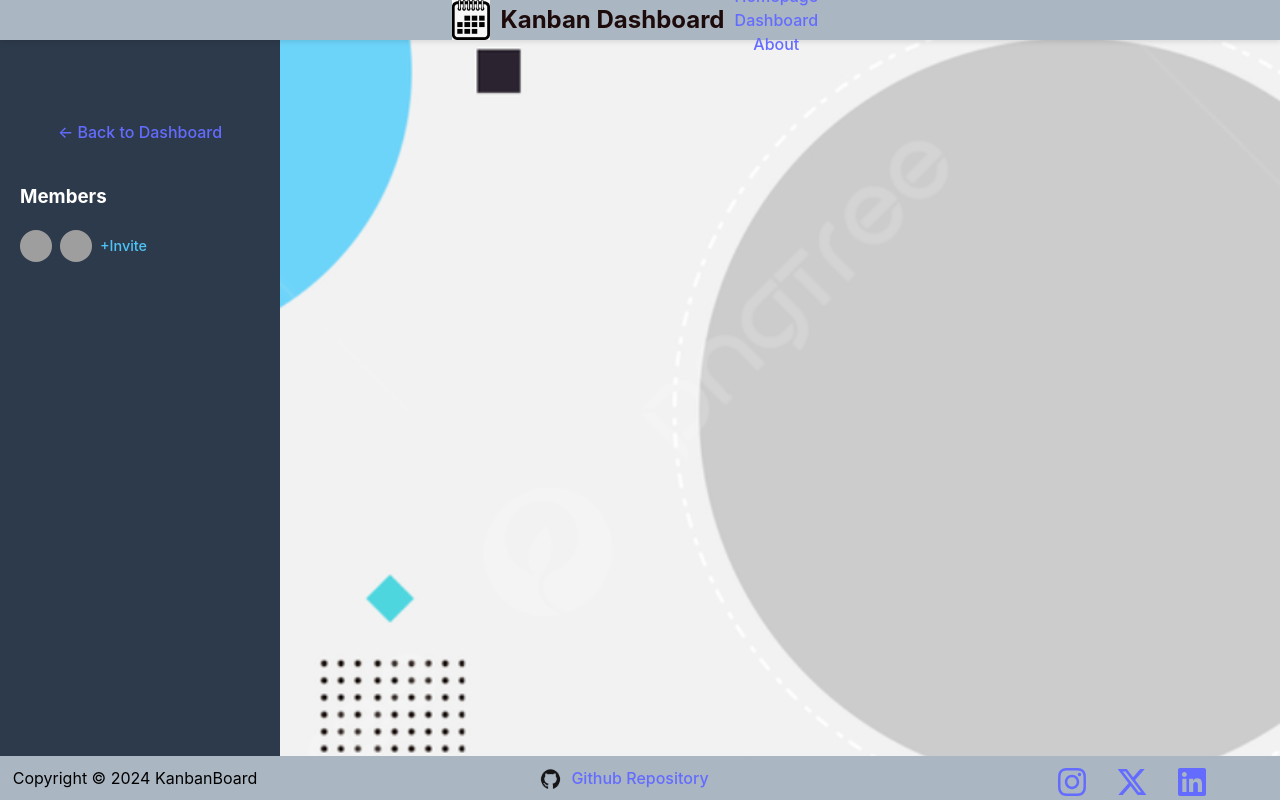
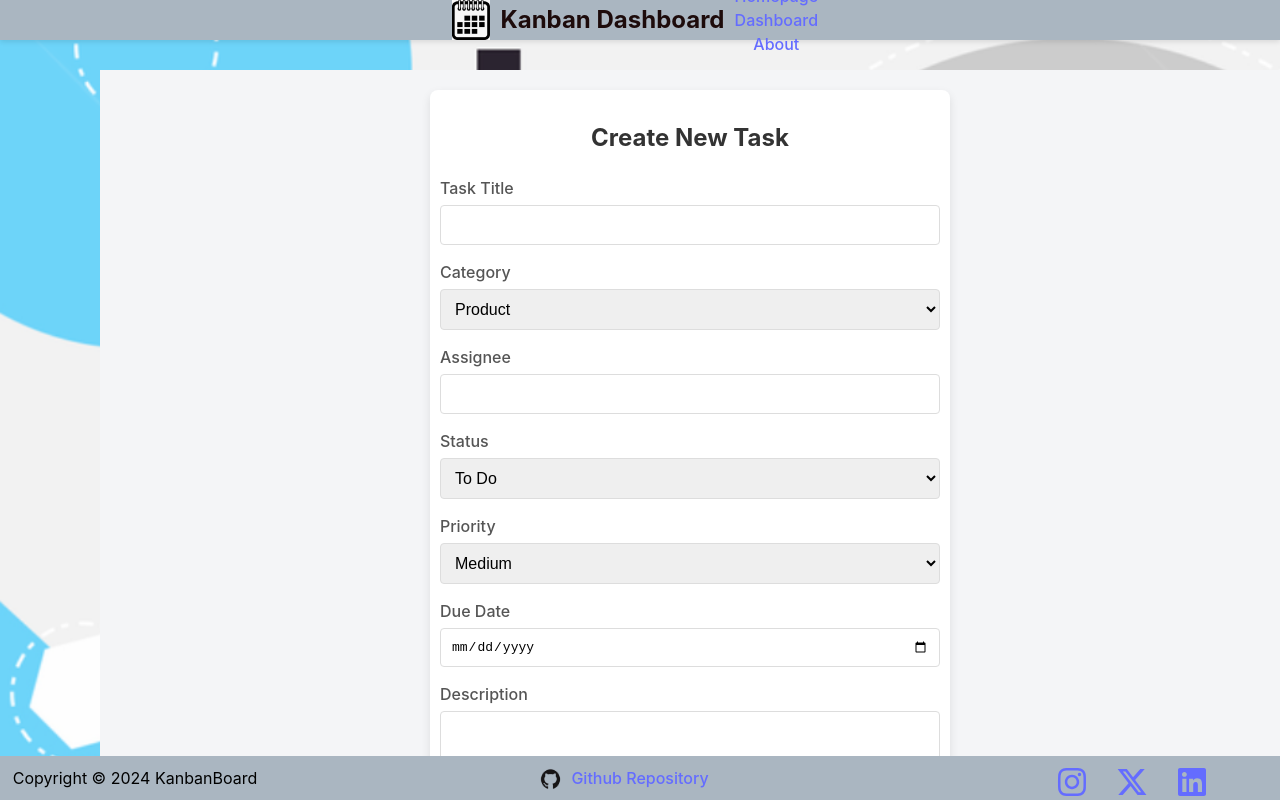
Before and after one commit to priya337/React-App-Project, a React (Vite) app in the folder vite-project/: page /create-task in a window 1280 px wide. Built offline with nearby package versions, Linux system fonts and the light colour scheme; grey boxes are pictures that could not be loaded.

Commit message:
Modified Sidebar, TaskDetail, CreateTask components and its styling, Modified App.jsx

```diff
--- a/vite-project/src/App.jsx
+++ b/vite-project/src/App.jsx
@@ -1,26 +1,50 @@
 // App.jsx
-import React, { useState } from "react";
-import { Routes, Route } from "react-router-dom";
-import KanbanListData from "../kanban.json";
-import Kanban from "./Kanban.jsx";
-import Navbar from "./components/Navbar.jsx";
-import Homepage from "./Homepage.jsx";
-import About from "./About.jsx";
-import CreateTask from "./CreateTask";
+import React, { useState, useEffect } from "react";
+import { Routes, Route, useNavigate } from "react-router-dom";
+import Kanban from "./Kanban";
+import TaskDetails from "./TaskDetails";
+import Navbar from "./components/Navbar";
+import Footer from "./Footer";
 import Sidebar from "./Sidebar";
-import TaskDetails from "./TaskDetails"; // Import TaskDetails component
+import Homepage from "./Homepage"
+import About from "./About"
+import CreateTask from "./CreateTask"
 import "./App.css";
-import Footer from "./Footer.jsx";
+import KanbanListData from "../kanban.json"; // Make sure this path is correct
 import { NotFound } from "./components/NotFound.jsx";
 
 const App = () => {
-  const [kanbanList, setKanbanList] = useState(KanbanListData);
+  const navigate = useNavigate();
+
+  // Fetch initial data from localStorage or fallback to JSON data
+  const getInitialKanbanList = () => {
+    const savedTasks = localStorage.getItem("kanbanList");
+    return savedTasks ? JSON.parse(savedTasks) : KanbanListData;
+  };
+
+  const [kanbanList, setKanbanList] = useState(getInitialKanbanList);
   const [filters, setFilters] = useState({
     Product: true,
     Desktop: true,
     Mobile: true,
   });
 
+  useEffect(() => {
+    localStorage.setItem("kanbanList", JSON.stringify(kanbanList));
+  }, [kanbanList]);
+
+  // Adding a new task and navigating to Dashboard
+  const handleAddTask = (newTask) => {
+    setKanbanList((prevList) => [...prevList, { ...newTask, id: Date.now() }]);
+    navigate("/dashboard"); // Navigate to Dashboard after adding the task
+  };
+
+  // Deleting a task
+  const handleDeleteTask = (taskId) => {
+    setKanbanList((prevList) => prevList.filter((task) => task.id !== taskId));
+  };
+
+  // Toggling filter options
   const handleFilterChange = (category) => {
     setFilters((prevFilters) => ({
       ...prevFilters,
@@ -28,12 +52,12 @@ const App = () => {
     }));
   };
 
-  const handleAddTask = (newTask) => {
-    setKanbanList((prevList) => [...prevList, newTask]);
-  };
-
-  const handleDeleteTask = (id) => {
-    setKanbanList((prevList) => prevList.filter((task) => task.id !== id));
+  // Resetting to default data
+  const handleReset = () => {
+    localStorage.removeItem("kanbanList");
+    localStorage.removeItem("filters");
+    setKanbanList(KanbanListData);
+    setFilters({ Product: true, Desktop: true, Mobile: true });
   };
 
   return (
@@ -43,6 +67,8 @@ const App = () => {
         <Route path="/" element={<Homepage />} />
         <Route path="/about" element={<About />} />
         <Route path="*" element={<NotFound />} />
+
+        {/* Dashboard Page */}
         <Route
           path="/dashboard"
           element={
@@ -51,33 +77,66 @@ const App = () => {
                 filters={filters}
                 onFilterChange={handleFilterChange}
                 showCreateTaskButton={true}
+                showTaskDetailsLink={true} // Show Task Details link on Dashboard
+                showResetButton={true} // Show Reset button on Dashboard
+                onReset={handleReset}
               />
               <Kanban
+                kanbanList={kanbanList}
                 filters={filters}
-                kanbanList={kanbanList}
-                setKanbanList={setKanbanList}
                 onDeleteTask={handleDeleteTask}
               />
             </div>
           }
         />
+
+        {/* Task Details Page for Viewing All Tasks */}
+        <Route
+          path="/task-details"
+          element={
+            <div className="task-details-container">
+              <Sidebar
+                filters={filters}
+                onFilterChange={handleFilterChange}
+                showBackToDashboard={true}
+                showResetButton={true} // Show Reset button on Task Details page
+                onReset={handleReset}
+              />
+              <TaskDetails
+                kanbanList={kanbanList}
+                filters={filters}
+                onDeleteTask={handleDeleteTask}
+              />
+            </div>
+          }
+        />
+
+        {/* Task Details Page for Viewing a Specific Task */}
+        <Route
+          path="/task-details/:taskTitle" // Updated for dynamic routing
+          element={
+            <div className="task-details-container">
+              <Sidebar
+                showBackToDashboard={true} // Only show "Back to Dashboard" for specific task view
+                showResetButton={false} // Hide Reset button for specific task view
+              />
+              <TaskDetails
+                kanbanList={kanbanList}
+                onDeleteTask={handleDeleteTask}
+                singleTaskView={true} // Pass a prop to indicate single task view
+              />
+            </div>
+          }
+        />
+
+        {/* Create Task Page */}
         <Route
           path="/create-task"
           element={
-            <div className="page-layout">
-              <Sidebar showBackToDashboard={true} />
+            // <div className="page-layout">
+            //   <Sidebar showBackToDashboard={true} />
               <CreateTask onAddTask={handleAddTask} />
-            </div>
-          }
-        />
-        <Route
-          path="/task-details"
-          element={
-            <TaskDetails
-              kanbanList={kanbanList}
-              filters={filters}
-              onFilterChange={handleFilterChange}
-            />
+            // {/* </div> */}
           }
         />
       </Routes>
--- a/vite-project/src/CreateTask.css
+++ b/vite-project/src/CreateTask.css
@@ -1,51 +1,83 @@
 /* CreateTask.css */
 .create-task-container {
-    max-width: 600px;
-    margin: 20px auto;
+  justify-content: center;
+  align-items: center;
+  width:100%;
+  background-color: #f4f5f7; /* Light background */
+  margin-left: 100px;
+  margin-top: 70px;
+  margin-bottom: 10px;
+  /* background-image: url('src/images/background.jpg'); Adjust path if needed */
+  /* background-size: cover;
+  background-position: center;
+  background-repeat: no-repeat; */
+  min-height: 100vh;
+  display: flex;
+  justify-content: center;
+  align-items: flex-start;
   padding: 20px;
-    border-radius: 10px;
-    box-shadow: 0px 4px 10px rgba(0, 0, 0, 0.1);
-    background-color: #ffffff;
+  box-sizing: border-box;
 }
 
-  .create-task-container h2 {
-    text-align: center;
-    color: #2d3a4b;
-    margin-top: 1000px;
+.create-task-form {
+  background-color: #ffffff;
+  padding: 10px 10px;
+  border-radius: 8px;
+  box-shadow: 0px 4px 10px rgba(0, 0, 0, 0.1);
+  max-width: 500px;
+  width: 100%;
+  height: 100%;
+  margin-top: auto;
+  margin-bottom: 100px;
+
 }
 
-  .create-task-container form {
-    display: flex;
-    flex-direction: column;
+.create-task-form h2 {
+  text-align: center;
+  color: #333;
+  margin-bottom: 20px;
+  font-size: 1.5em;
 }
 
-  .create-task-container form div {
-    margin-bottom: 15px;
+.create-task-form label {
+  display: block;
+  font-weight: 500;
+  color: #555;
+  margin-top: 15px;
 }
 
-  .create-task-container label {
-    font-weight: bold;
-    margin-bottom: 5px;
-    color: #333;
+.create-task-form input,
+.create-task-form select,
+.create-task-form textarea {
+  width: 100%;
+  padding: 10px;
+  margin-top: 5px;
+  border: 1px solid #ddd;
+  border-radius: 4px;
+  font-size: 1em;
+  box-sizing: border-box;
 }
 
-  .create-task-container input,
-  .create-task-container select {
-    padding: 8px;
-    border-radius: 5px;
-    border: 1px solid #ccc;
+.create-task-form textarea {
+  resize: vertical;
+  height: 60px;
 }
 
-  .create-task-container button {
+.create-task-form button {
+  display: block;
+  width: 100%;
   padding: 10px;
-    border-radius: 5px;
+  margin-top: 20px;
+  font-size: 0.9em;
+  font-weight: bold;
+  color: #ffffff;
+  background-color: #4a90e2;
   border: none;
-    background-color: #4fc3f7;
-    color: white;
-    font-weight: bold;
+  border-radius: 4px;
   cursor: pointer;
+  transition: background-color 0.3s ease;
 }
 
-  .create-task-container button:hover {
-    background-color: #3ba1c7;
+.create-task-form button:hover {
+  background-color: #357ab7;
 }
--- a/vite-project/src/CreateTask.jsx
+++ b/vite-project/src/CreateTask.jsx
@@ -1,75 +1,92 @@
 // CreateTask.jsx
 import React, { useState } from "react";
 import { useNavigate } from "react-router-dom";
+import "./CreateTask.css";
 
 const CreateTask = ({ onAddTask }) => {
+  const [task, setTask] = useState({
+    title: "",
+    category: "Product",
+    assignee: "",
+    status: "To Do",
+    priority: "Medium",
+    dueDate: "",
+    description: ""
+  });
+
   const navigate = useNavigate();
-  const [title, setTitle] = useState("");
-  const [assignee, setAssignee] = useState("");
-  const [status, setStatus] = useState("To Do");
-  const [priority, setPriority] = useState("Medium");
-  const [dueDate, setDueDate] = useState("");
+
+  const handleChange = (e) => {
+    const { name, value } = e.target;
+    setTask((prevTask) => ({ ...prevTask, [name]: value }));
+  };
 
   const handleSubmit = (e) => {
     e.preventDefault();
-    const newTask = {
-      id: Date.now().toString(),
-      title,
-      assignee,
-      status,
-      priority,
-      dueDate,
-    };
-    onAddTask(newTask);
-    navigate("/dashboard"); // Redirect back to the dashboard after adding the task
+    onAddTask(task);
+    navigate("/dashboard"); // Redirect to Dashboard after adding the task
   };
 
   return (
     <div className="create-task-container">
+      <form className="create-task-form" onSubmit={handleSubmit}>
         <h2>Create New Task</h2>
-      <form onSubmit={handleSubmit}>
-        <div>
-          <label>Title:</label>
+
+        <label>Task Title</label>
         <input
           type="text"
-            value={title}
-            onChange={(e) => setTitle(e.target.value)}
+          name="title"
+          value={task.title}
+          onChange={handleChange}
           required
         />
-        </div>
-        <div>
-          <label>Assignee:</label>
+
+        <label>Category</label>
+        <select name="category" value={task.category} onChange={handleChange}>
+          <option value="Product">Product</option>
+          <option value="Desktop">Desktop</option>
+          <option value="Mobile">Mobile</option>
+        </select>
+
+        <label>Assignee</label>
         <input
           type="text"
-            value={assignee}
-            onChange={(e) => setAssignee(e.target.value)}
+          name="assignee"
+          value={task.assignee}
+          onChange={handleChange}
           required
         />
-        </div>
-        <div>
-          <label>Status:</label>
-          <select value={status} onChange={(e) => setStatus(e.target.value)}>
+
+        <label>Status</label>
+        <select name="status" value={task.status} onChange={handleChange}>
           <option value="To Do">To Do</option>
           <option value="In Progress">In Progress</option>
           <option value="Done">Done</option>
+          <option value="Backlog">Backlog</option>
         </select>
-        </div>
-        <div>
-          <label>Priority:</label>
-          <select value={priority} onChange={(e) => setPriority(e.target.value)}>
+
+        <label>Priority</label>
+        <select name="priority" value={task.priority} onChange={handleChange}>
+          <option value="Low">Low</option>
+          <option value="Medium">Medium</option>
           <option value="High">High</option>
-            <option value="Medium">Medium</option>
-            <option value="Low">Low</option>
         </select>
-        </div>
-        <div>
-          <label>Due Date:</label>
+
+        <label>Due Date</label>
         <input
           type="date"
-            value={dueDate}
-            onChange={(e) => setDueDate(e.target.value)}
+          name="dueDate"
+          value={task.dueDate}
+          onChange={handleChange}
         />
-        </div>
+
+        <label>Description</label>
+        <textarea
+          name="description"
+          value={task.description}
+          onChange={handleChange}
+        ></textarea>
+
         <button type="submit">Add Task</button>
       </form>
     </div>
--- a/vite-project/src/Kanban.jsx
+++ b/vite-project/src/Kanban.jsx
@@ -1,37 +1,25 @@
 // Kanban.jsx
-import React, { useState } from "react";
-import KanbanListData from "../kanban.json";
+import React from "react";
+import { useNavigate } from "react-router-dom";
+import { formatTitleForUrl } from "./utils/utils.js"; // Import the utility function
 import "./kanban.css";
 
-function Kanban({ filters, kanbanList, setKanbanList }) {
-  // Filter tasks based on both status and active filters
+function Kanban({ kanbanList, filters, onDeleteTask }) {
+  const navigate = useNavigate();
+
+  // Function to filter tasks based on their status and active filters
   const filterTasks = (status) =>
-    kanbanList.filter(
-      (task) => task.status === status && filters[task.category]
-    );
+    kanbanList.filter((task) => task.status === status && filters[task.category]);
 
-  // Delete task function with automatic uncheck logic
-  const deleteTask = (id) => {
-    setKanbanList((prevList) => {
-      const updatedList = prevList.filter((task) => task.id !== id);
-
-      // Check if any category now has no tasks left, and uncheck its filter if so
-      const categories = ["Product", "Desktop", "Mobile"];
-      const updatedFilters = { ...filters };
-
-      categories.forEach((category) => {
-        if (!updatedList.some((task) => task.category === category)) {
-          updatedFilters[category] = false;
-        }
-      });
-
-      return updatedList;
-    });
+  // Function to handle navigation to the Task Details page with the task details
+  const handleCardClick = (task) => {
+    const urlTitle = formatTitleForUrl(task.title); // Format title for URL
+    navigate(`/task-details/${urlTitle}`, { state: { task } }); // Navigate with task details in state
   };
 
   return (
     <div className="kanban-board">
-      {["To Do", "In Progress", "Done"].map((status) => {
+      {["To Do", "In Progress", "Done", "Backlog"].map((status) => {
         const filteredTasks = filterTasks(status);
         return (
           <div key={status} className="kanban-column">
@@ -39,18 +27,25 @@ function Kanban({ filters, kanbanList, setKanbanList }) {
             <ul className="kanban-task-list">
               {filteredTasks.length > 0 ? (
                 filteredTasks.map((task) => (
-                  <li key={task.id} className="kanban-item">
+                  <li
+                    key={task.id}
+                    className="kanban-item"
+                    onClick={() => handleCardClick(task)} // Navigate to Task Details on click
+                  >
                     <button
                       className="delete-button"
-                      onClick={() => deleteTask(task.id)}
+                      onClick={(e) => {
+                        e.stopPropagation(); // Prevent card click from triggering on delete
+                        onDeleteTask(task.id);
+                      }}
                     >
                       ✖
                     </button>
                     <h3>{task.title}</h3>
                     <p><strong>Assignee:</strong> {task.assignee}</p>
-                    <p><strong>Status:</strong> {task.status} {task.status === "Done" ? "✅" : ""}</p>
+                    <p><strong>Status:</strong> {task.status}</p>
                     <p><strong>Priority:</strong> {task.priority}</p>
-                    <p><strong>Due:</strong> {task.dueDate}</p>
+                    <p><strong>Due Date:</strong> {task.dueDate}</p>
                   </li>
                 ))
               ) : (
--- a/vite-project/src/Sidebar.css
+++ b/vite-project/src/Sidebar.css
@@ -57,21 +57,84 @@
 }
 
 /* Create Task Button Styling */
-  .create-task-container {
+/* .create-task-container {
   margin-top: 20px;
-  }
+  display: flex;
+  justify-content: center;
+} */
 
 .create-task-button {
   display: block;
   text-align: center;
-    padding: 10px 15px;
-    background-color: #4fc3f7;
-    color: #ffffff;
-    border-radius: 8px;
+  padding: 10px 20px;
+  background-color: #8a2be2; /* Blueviolet */
+  color: whitesmoke;
+  border-radius: 20px; /* Slight rounding */
   text-decoration: none;
   font-size: 1em;
+  font-weight: bold;
+  cursor: pointer;
+  /* transition: background-color 0.3s ease; */
+  /* border: none; */
+  width: 100%;
+  max-width: 100px;
 }
 
-  .create-task-button:hover {
-    background-color: #3a9bd6;
+.reset-button {
+  background-color: blue;
+  color: #ffffff;
+  border: none;
+  padding: 10px 20px;
+  font-size: 1em;
+  border-radius: 20px;
+  cursor: pointer;
+  transition: background-color 0.3s ease;
+  width: 100%;
+  max-width: 200px;
+  margin-left: 10px;
+  margin-top: 20px;
+  font-weight: bold;
 }
+/* Style for the To TaskDetails Page button */
+/* .to-task-details-container {
+margin-top: 10px;
+text-align: center;
+} */
+
+.to-task-details-button {
+display: block;
+text-align: center;
+padding: 10px 20px;
+background-color: #8a2be2; /* Blueviolet */
+color: whitesmoke;
+border-radius: 20px; /* Slight rounding */
+text-decoration: none;
+font-size: 1em;
+font-weight: bold;
+cursor: pointer;
+/* transition: background-color 0.3s ease; */
+/* border: none; */
+width: 150%;
+max-width: 200px;
+margin-top: 20px;
+}
+
+/* .to-task-details-button:hover {
+background-color: #3a8ccb;
+} */
+
+
+/* Sidebar Reset Button Styling
+.reset-container {
+  margin-top: 20px;
+  display: flex;
+  justify-content: center;
+} */
+
+/* .reset-button:hover {
+  background-color: #c9302c;
+} */
+
+/* .create-task-button:hover {
+  background-color: #3a9bd6; /* Hover effect */
+/* }
--- /dev/null
+++ b/vite-project/src/utils/utils.js
@@ -0,0 +1,4 @@
+// utils.js (new file)
+export const formatTitleForUrl = (title) => {
+    return title.toLowerCase().replace(/\s+/g, '-').replace(/[^\w-]+/g, '');
+  };
```
Also changed, not shown: vite-project/src/Sidebar.jsx (+36 -18 lines), vite-project/src/TaskDetails.css (+30 -4 lines), vite-project/src/TaskDetails.jsx (+27 -12 lines), vite-project/src/kanban.css (+6 -3 lines), vite-project/src/utils/localstorage.js (added, +12 -0 lines). Lines whose indentation alone changed are shown as unchanged.
